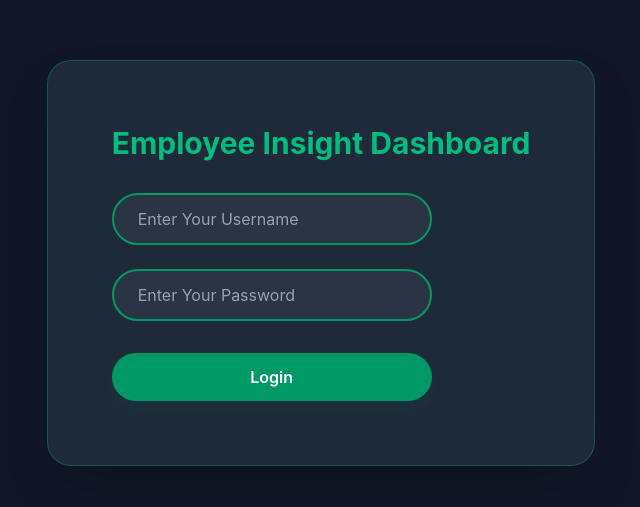
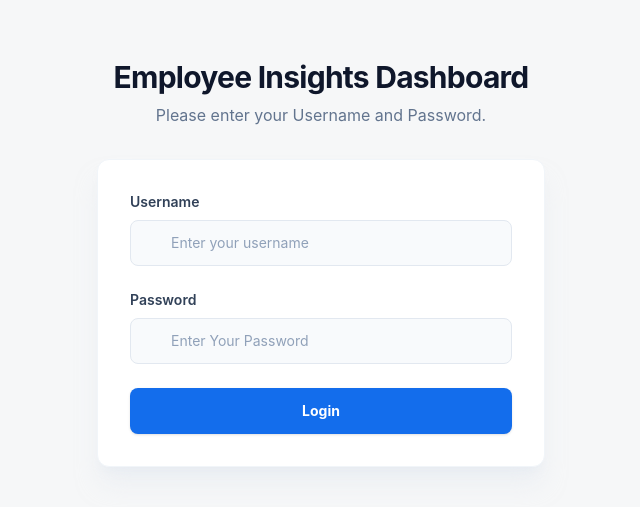
Before and after one commit to addiii24/Employee-Insights-Dashboard, a React (Vite) app: page / in a window 1280 px wide. Shown: the part 137-644 px from the top of the page, without its empty margins (319-959 px from the left). Built offline with nearby package versions, Linux system fonts and the light colour scheme.

Commit message:
feat: add initial login page component and integrate it into the main application.

```diff
--- a/src/App.jsx
+++ b/src/App.jsx
@@ -1,5 +1,5 @@
 import React from 'react'
-import Login from './Pages/Loign'
+import Login from './Pages/Login.jsx'
 
 const App = () => {
   return (
--- /dev/null
+++ b/src/Pages/Login.jsx
@@ -0,0 +1,76 @@
+import { useState } from 'react';
+
+function Login({ handleLogin }) {
+  const [username, setUsername] = useState('');
+  const [password, setPassword] = useState('');
+
+  const submitHandler = (e) => {
+    e.preventDefault();
+    handleLogin(username, password);
+    setUsername('');
+    setPassword('');
+  };
+
+  return (
+    <div className="font-sans bg-[#f6f7f8] dark:bg-[#101822] min-h-screen flex items-center justify-center p-4 w-full">
+      <div className="w-full max-w-md">
+
+        <div className="flex flex-col items-center mb-8">
+          <h1 className="text-slate-900 dark:text-slate-100 text-3xl font-bold tracking-tight text-center">
+            Employee Insights Dashboard
+          </h1>
+          <p className="text-slate-500 dark:text-slate-400 mt-2 text-center">
+            Please enter your Username and Password.
+          </p>
+        </div>
+
+        <div className="bg-white dark:bg-slate-900 shadow-xl shadow-slate-200/50 dark:shadow-none rounded-xl p-8 border border-slate-100 dark:border-slate-800">
+          <form onSubmit={submitHandler} className="space-y-6">
+            <div>
+              <label className="block text-sm font-semibold text-slate-700 dark:text-slate-300 mb-2" htmlFor="username">
+                Username
+              </label>
+              <div className="relative">
+                <input
+                  required
+                  type="text"
+                  value={username}
+                  onChange={(e) => setUsername(e.target.value)}
+                  placeholder="Enter your username"
+                  className="block w-full pl-10 pr-3 py-3 border border-slate-200 dark:border-slate-700 rounded-lg bg-slate-50 dark:bg-slate-800 text-slate-900 dark:text-slate-100 placeholder-slate-400 focus:outline-none focus:ring-2 focus:ring-blue-500/50 focus:border-[#136dec] transition-all sm:text-sm"
+                />
+              </div>
+            </div>
+            <div>
+              <div className="flex items-center justify-between mb-2">
+                <label className="block text-sm font-semibold text-slate-700 dark:text-slate-300" htmlFor="password">
+                  Password
+                </label>
+              </div>
+              <div className="relative">
+                <input
+                  required
+                  type="password"
+                  value={password}
+                  onChange={(e) =>
+                    setPassword(e.target.value)
+                  }
+                  placeholder="Enter Your Password"
+                  className="block w-full pl-10 pr-3 py-3 border border-slate-200 dark:border-slate-700 rounded-lg bg-slate-50 dark:bg-slate-800 text-slate-900 dark:text-slate-100 placeholder-slate-400 focus:outline-none focus:ring-2 focus:ring-blue-500/50 focus:border-[#136dec] transition-all sm:text-sm"
+                />
+              </div>
+            </div>
+            <button
+              type="submit"
+              className="w-full flex justify-center py-3 px-4 border border-transparent rounded-lg shadow-sm text-sm font-bold text-white bg-[#136dec] hover:bg-blue-700 focus:outline-none focus:ring-2 focus:ring-offset-2 focus:ring-blue-500 transition-all active:scale-[0.98]"
+            >
+              Login
+            </button>
+          </form>
+        </div>
+      </div>
+    </div>
+  );
+}
+
+export default Login;
--- a/src/Pages/Loign.jsx
+++ /dev/null
@@ -1,53 +0,0 @@
-import { useState } from 'react';
-
-
-function Login({handleLogin}) {
-  const [username, setUsername] = useState('');
-  const [password, setPassword] = useState('');
-
-  const submitHandler = (e) => {
-    e.preventDefault();
-    handleLogin(username, password);
-
-    setUsername('');
-    setPassword('');
-  };
-
-  return (
-    <div className='flex justify-center items-center h-screen w-screen bg-gray-900'>
-      <div className='bg-gray-800 p-10 md:p-16 rounded-3xl shadow-2xl border border-emerald-500/30'>
-
-        <h2 className='text-3xl font-bold text-emerald-500 mb-8 text-center'>Employee Insight Dashboard</h2>
-
-        <form
-          onSubmit={submitHandler}
-          className='flex flex-col gap-6 w-72 md:w-80'
-        >
-          <input
-            required
-            value={username}
-            onChange={(e) => setUsername(e.target.value)}
-            className='w-full outline-none bg-gray-700/50 text-white border-2 border-emerald-600 rounded-full px-6 py-3 transition-all focus:border-emerald-400 focus:bg-gray-700 placeholder:text-gray-400'
-            type="text"
-            placeholder='Enter Your Username'
-          />
-
-          <input
-            required
-            value={password}
-            onChange={(e) => setPassword(e.target.value)}
-            className='w-full outline-none bg-gray-700/50 text-white border-2 border-emerald-600 rounded-full px-6 py-3 transition-all focus:border-emerald-400 focus:bg-gray-700 placeholder:text-gray-400'
-            type="password"
-            placeholder='Enter Your Password'
-          />
-
-          <button className='w-full text-white font-semibold bg-emerald-600 hover:bg-emerald-500 active:scale-95 transition-all rounded-full py-3 mt-2 shadow-lg shadow-emerald-900/20'>
-            Login
-          </button>
-        </form>
-      </div>
-    </div>
-  );
-}
-
-export default Login;
```
